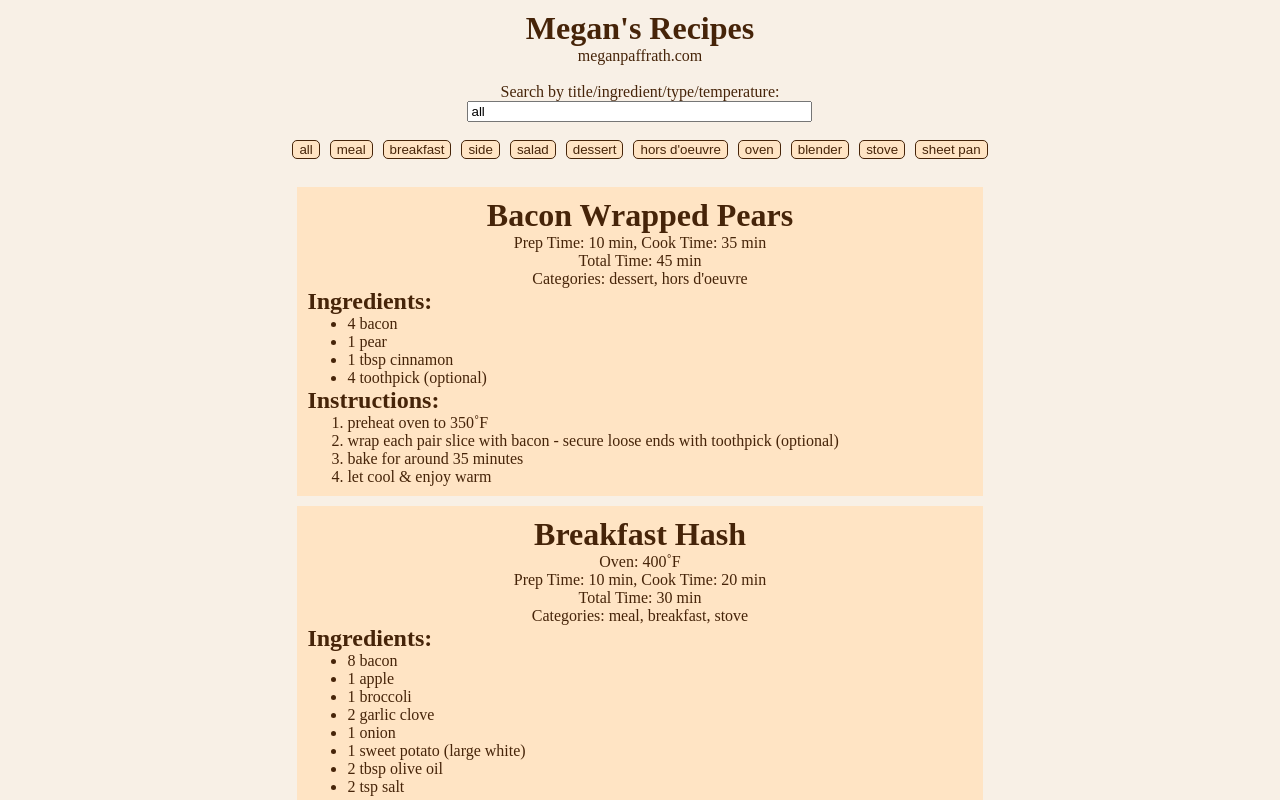
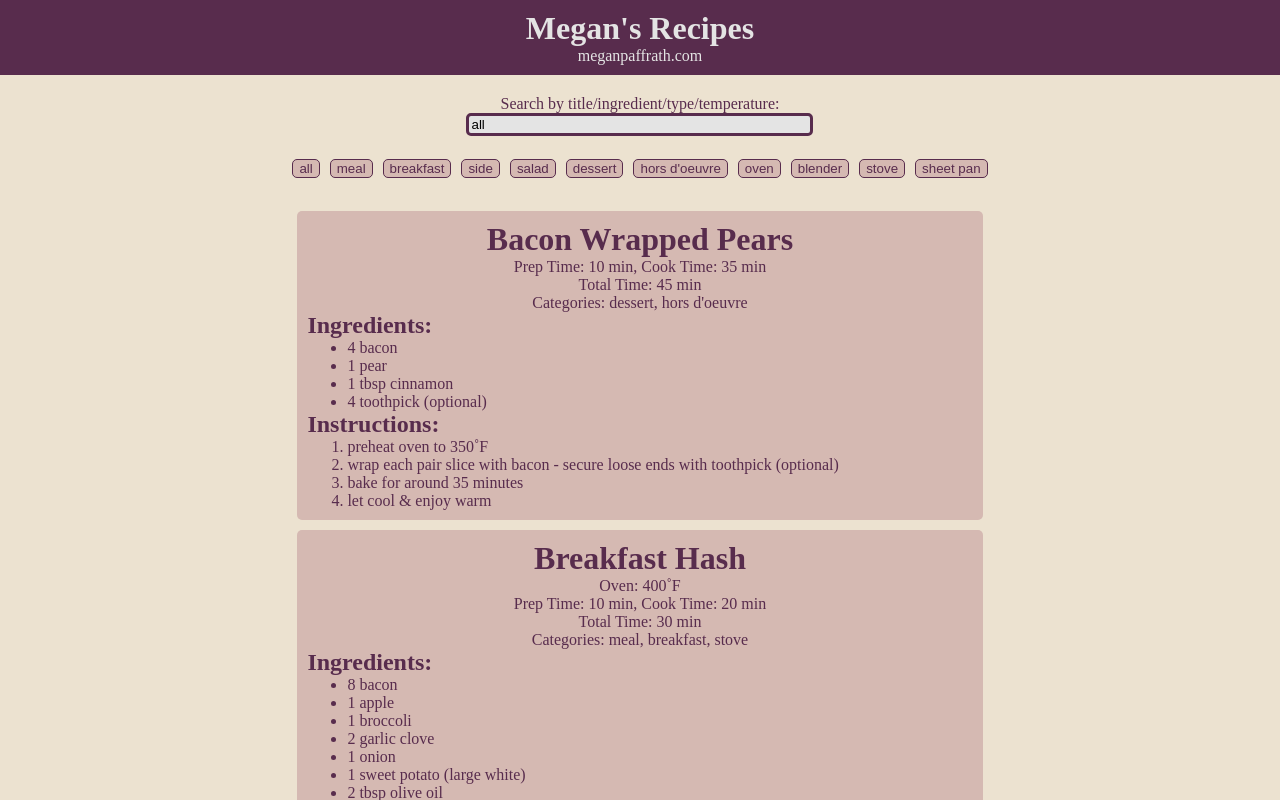
Before and after one commit to MeganPaffrath/recipe-book, a React (Create React App) app: page / in a window 1280 px wide. Shown: the top 800 px of the page. Built offline with nearby package versions, Linux system fonts and the light colour scheme.

Commit message:
styles, title, favicon

```diff
--- a/public/index.html
+++ b/public/index.html
@@ -3,7 +3,8 @@
   <head>
     <meta charset="utf-8" />
     <meta name="viewport" content="width=device-width, initial-scale=1, maximum-scale=1">
-    <title>React App</title>
+    <link rel="icon" href="imgs/mp-logo.png">
+    <title>Megan's Recipes</title>
   </head>
   <body>
     <div id="root"></div>
--- a/src/components/App.jsx
+++ b/src/components/App.jsx
@@ -1,6 +1,7 @@
 import React, { useState } from "react";
 import recipes from "../recipes.json";
 import Recipe from "./Recipe";
+import Header from "./Header";
 
 import "./app.css";
 
@@ -61,15 +62,25 @@ export default function App() {
 
 
   return (
-    <div class="content">
-      <center>
-        <h1>Megan's Recipes</h1>
-        <p>meganpaffrath.com</p>
-      </center>
-      <br/>
+    <div>
+      <Header />
+      <div className="page-container">
+        <div className="content">
           <center>
             <p>Search by title/ingredient/type/temperature:</p>
-      <input onChange={handleChange} type="search" id="mySearch" value={type} placeholder="Search by title/ingredient/type/temperature" size="40"/>
+          <input
+            onChange={handleChange}
+            type="search"
+            id="mySearch"
+            value={type}
+            placeholder="Search by title/ingredient/type/temperature"
+            size="40"
+            onKeyDown={(e) => {
+              if (e.key === "Enter") {
+                console.log("ENTER");
+              }
+            }}
+          />
           </center>
           <br/>
           <center className="category-btns">
@@ -94,7 +105,8 @@ export default function App() {
           {type === "all" ? (
             recipes.map(makeRecipe)
           ) : filterRecipes(recipes, type).map(makeRecipe)}
-
+        </div>
+      </div>
     </div>
 
   )
--- /dev/null
+++ b/src/components/Header.jsx
@@ -0,0 +1,12 @@
+import React from "react";
+
+export default function Header() {
+  return (
+    <header>
+      <center>
+        <h1>Megan's Recipes</h1>
+        <p>meganpaffrath.com</p>
+      </center>
+    </header>
+  )
+}
--- a/src/components/app.css
+++ b/src/components/app.css
@@ -1,23 +1,41 @@
 :root {
-  --emph-one: rgb(70, 36, 9);
-  --bk-med: bisque;
-  --bk-white: rgb(248, 240, 230);
+  --emph-one: #582c4d; /*  rgb(70, 36, 9)*/
+  --emph-two: #a26769;
+  --bk-color: #d5b9b2;
+  --bk-med: #bfb5af; /* bisque */
+  --bk-light: #ece2d0; /* rgb(248, 240, 230) */
+  --white: #e4e4e4;
 }
 
 * {
   margin: 0;
 }
 
+header {
+  width: 100%;
+  background-color: var(--emph-one);
+  color: var(--white);
+  padding: 10px 0;
+}
+
 body {
   color: var(--emph-one);
-  background-color: var(--bk-white);
+  background-color: var(--bk-light);
+}
+
+.page-container {
+  max-width: 100%;
+  color: var(--emph-one);
+  background-color: var(--bk-light);
   display: flex;
   justify-content: center;
-  padding: 10px 0;
+  padding: 20px 0;
 }
 
 .content {
   max-width: 900px;
+  color: var(--emph-one);
+  background-color: var(--bk-light);
 }
 
 h1 {
@@ -25,15 +43,30 @@ h1 {
 }
 
 .recipe {
-  background-color: var(--bk-med);
+  background-color: var(--bk-color);
   margin: 10px;
   padding: 10px;
+  border-radius: 5px;
 }
 
 .category-btns button {
   color: var(--emph-one);
-  background-color: var(--bk-med);
+  background-color: var(--bk-color);
   border: 1px solid var(--emph-one);
-  margin: 0 5px;
+  margin: 5px;
   border-radius: 5px;
 }
+
+.category-btns button:focus {
+  outline: 0;
+}
+
+input {
+  background-color: var(--white);
+  border: 3px solid var(--emph-one);
+  border-radius: 5px;
+}
+
+input:focus {
+  outline: 0;
+}
```
Also changed, not shown: public/imgs/mp-logo.png (added). Lines whose indentation alone changed are shown as unchanged.
